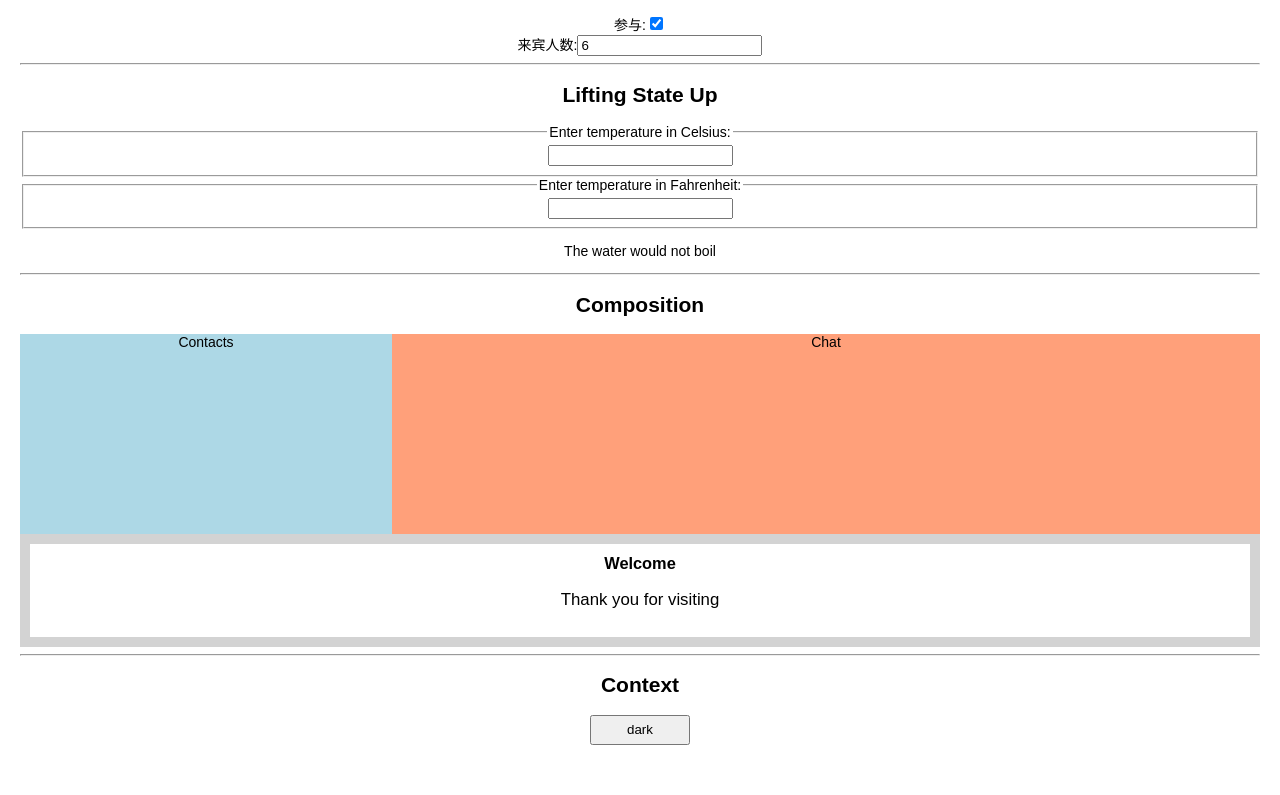
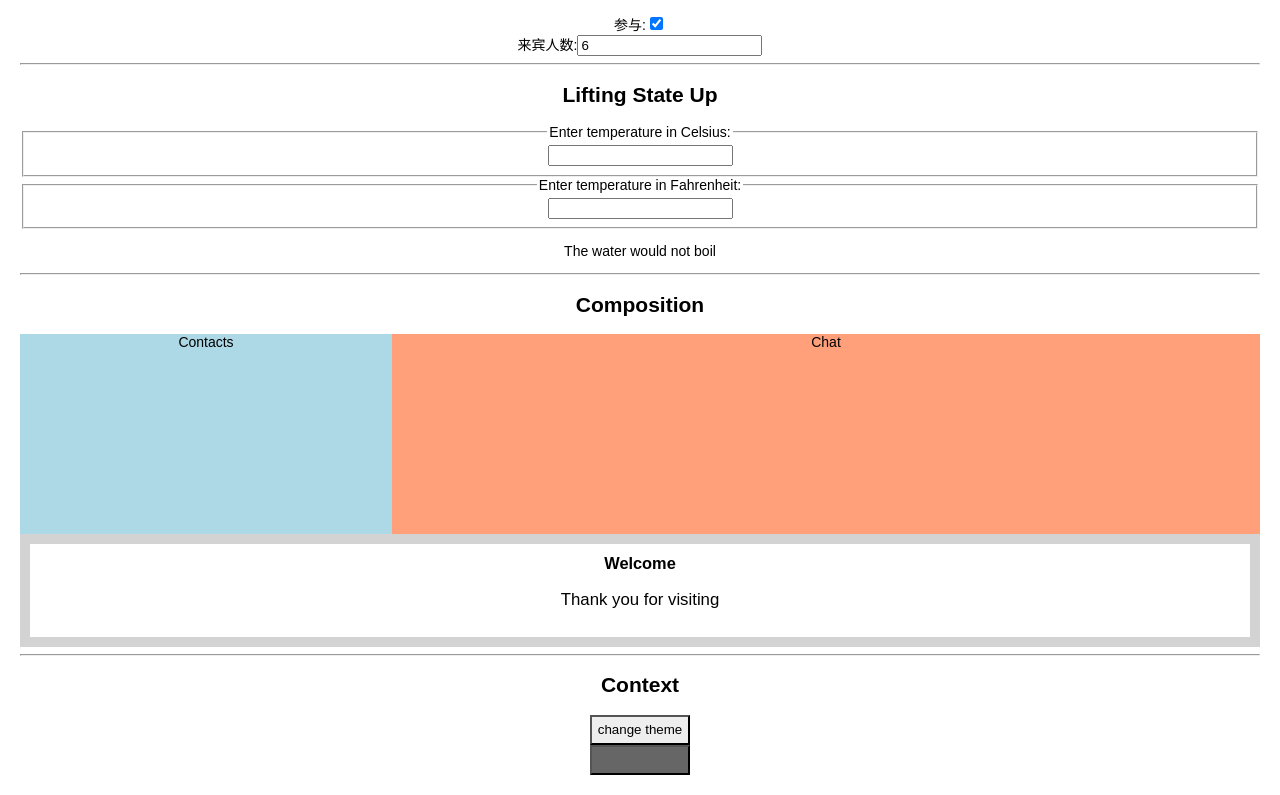
Before and after one commit to JackLiR8/react-learning, a React (Create React App) app: page / in a window 1280 px wide. Shown: the part 1249-2044 px from the top of the page. Before the commit the page ends 2014 px from the top, so only its background shows below. Built offline with nearby package versions, Linux system fonts and the light colour scheme.

Commit message:
:construction: 高级指引-context-动态context

```diff
--- a/src/advanced-guides/Context.js
+++ b/src/advanced-guides/Context.js
@@ -1,44 +1,94 @@
 /**
  * @file Context
+ *
+ * Context 主要应用场景在于很多不同层级的组件需要访问同样一些的数据。
+ * 请谨慎使用，因为这会使得组件的复用性变差。
+ *
+ * 如果你只是想避免层层传递一些属性，组件组合（component composition）有时候是一个比 context 更好的解决
+ * 方案。但是，这并不适用于每一个场景：这种将逻辑提升到组件树的更高层次来处理，会使得这些高层组件变得更复杂，
+ * 并且会强行将低层组件适应这样的形式，这可能不会是你想要的。
+ *
+ * 有的时候在组件树中很多不同层级的组件需要访问同样的一批数据。Context 能让你将这些数据向组件树下所有的
+ * 组件进行“广播”，所有的组件都能访问到这些数据，也能访问到后续的数据更新。使用 context 的通用的场景包
+ * 括管理当前的 locale，theme，或者一些缓存数据，这比替代方案要简单的多。
+ *
+ * API
+ * 1. React.createContext
+ *      const MyContext = React.createContext(defaultValue);
+ *
+ * 2. Context.Provider
+ *      <MyContext.Provider value={ 某个值 }>
+ *
+ *      每个 Context 对象都会返回一个 Provider React 组件，它允许消费组件订阅 context 的变化。
+ *
+ *      Provider 接收一个 value 属性，传递给消费组件。一个 Provider 可以和多个消费组件有对应关系。
+ *      多个 Provider 也可以嵌套使用，里层的会覆盖外层的数据。
+ *
+ * 3. Class.contextType
+ *      挂载在 class 上的 contextType 属性会被重赋值为一个由 React.createContext() 创建的
+ *      Context 对象。这能让你使用 this.context 来消费最近 Context 上的那个值。你可以在任何
+ *      生命周期中访问到它，包括 render 函数中。
+ *
+ * 4. Context.consumer
+ *      <MyContext.Consumer>
+ *        {value =>  基于 context 值进行渲染}
+ *      </MyContext.Consumer>
+ *
+ *      传递给函数的 value 值等同于往上组件树离这个 context 最近的 Provider 提供的 value 值。
+ *      如果没有对应的 Provider，value 参数等同于传递给 createContext() 的 defaultValue。
  */
 
 import React from 'react'
+import { ThemeContext, themes } from './context/ThemeContext'
+import ThemedButton from './context/ThemedButton'
 
-const ThemeContext = React.createContext('light');
+function Toolbar(props) {
+  return (
+    <div>
+      <ThemedButton onClick={props.changeTheme} >
+        change theme
+      </ThemedButton>
+    </div>
+  )
+}
 
-class Box extends React.Component {
+class Page extends React.Component {
+  constructor(props) {
+    super(props);
+    this.state = {
+      theme: themes.light,
+    };
+  }
+
+  toggleTheme = () => {
+    this.setState(state => ({
+      theme: state.theme === themes.dark ? themes.light : themes.dark,
+    }));
+  }
+
   render() {
+    // 在 ThemeProvider 内部的 ThemedButton 按钮组件使用 state 中的 theme 值，
+    // 而外部的组件使用默认的 theme 值
     return (
-      <ThemeContext.Provider value="dark" >
-        <Toolbar />
-      </ThemeContext.Provider>
+      <div>
+        <ThemeContext.Provider value={this.state.theme} >
+          <Toolbar changeTheme={this.toggleTheme} />
+        </ThemeContext.Provider>
+
+        <section>
+          <ThemedButton />
+        </section>
+      </div>
     )
   }
 }
 
-function Toolbar() {
-  return (
-    <div>
-      <ThemedButton />
-    </div>
-  )
-}
-
-class ThemedButton extends React.Component {
-  // 指定 contextType 读取当前的 theme context。
-  // React 会往上找到最近的 theme Provider，然后使用它的值。
-  // 在这个例子中，当前的 theme 值为 “dark”。
-  static contextType = ThemeContext;
-  render() {
-  return <button theme={this.context} >{this.context}</button>
-  }
-}
 
 function Context() {
   return (
     <div>
       <h2>Context</h2>
-      <Box />
+      <Page />
     </div>
   )
 }
--- /dev/null
+++ b/src/advanced-guides/context/ThemeContext.js
@@ -0,0 +1,15 @@
+import React from 'react'
+
+export const themes = {
+  light: {
+    foreground: '#000000',
+    background: '#eeeeee'
+  },
+  dark: {
+    foreground: '#ffffff',
+    color: '#ffffff',
+    background: '#666',
+  },
+};
+
+export const ThemeContext = React.createContext(themes.dark)
--- /dev/null
+++ b/src/advanced-guides/context/ThemedButton.js
@@ -0,0 +1,18 @@
+import React from 'react'
+import { ThemeContext } from './ThemeContext'
+
+class ThemedButton extends React.Component {
+  static contextType = ThemeContext;
+
+  render() {
+    let { props, context: theme } = this;
+    return (
+      <button
+        {...props}
+        style={theme}>
+      </button>
+    )
+  }
+}
+
+export default ThemedButton;
```
